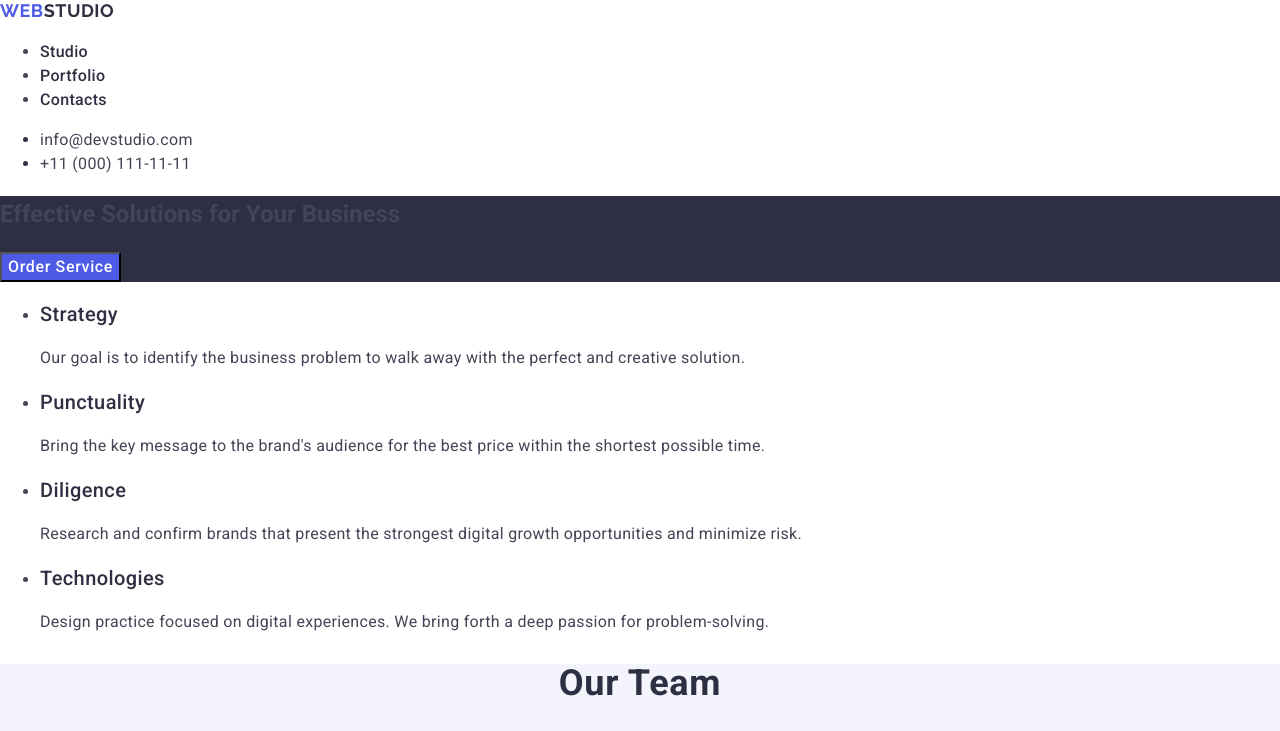
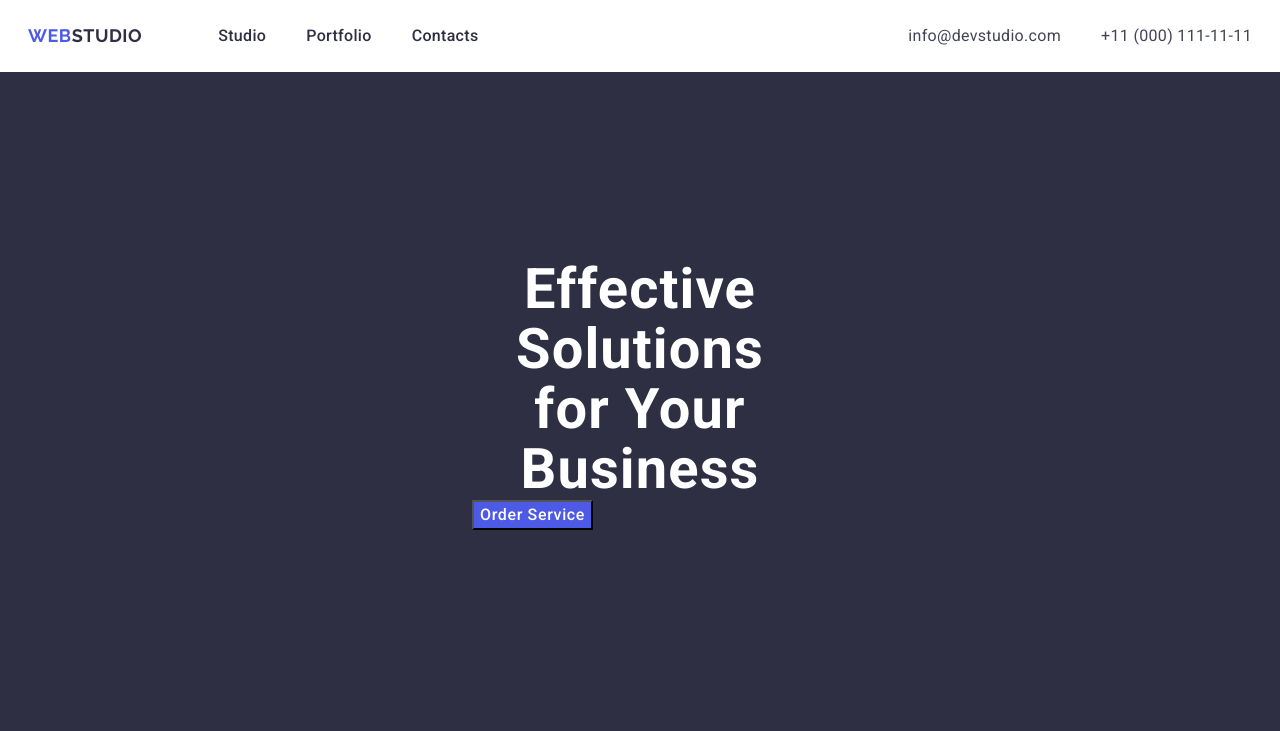
Before and after one commit to Tumanov85/goit-markup-hw-03, a plain HTML site: page index.html in a window 1280 px wide. Shown: the top 731 px of the page. Drawn offline with nearby package versions, Linux system fonts and the light colour scheme.

Commit message:
add style header

```diff
--- a/css/style.css
+++ b/css/style.css
@@ -1,4 +1,39 @@
+/* Стилі для обнулення верхніх відступів у елементів */
+h1,
+h2,
+h3,
+h4,
+h5,
+h6,
+p {
+  margin: 0;
+}
 
+/* Клас для обнулення базових властивостей списків (ul) */
+ul {
+  list-style: none;
+  padding-left: 0;
+  margin: 0;
+}
+
+/* Клас для обнулення базових властивостей у посилань */
+a {
+  text-decoration: none;
+}
+
+/* Властивості для коректного відображення картинок */
+img {
+  display: block;
+  max-width: 100%;
+  height: auto;
+}
+
+/* Властивості для обнулення курсиву address */
+
+address {
+  font-style: normal;
+
+}
 
 body {
   font-family: Roboto, sans-serif;
@@ -11,7 +46,28 @@ body {
 }
 
 /* header section*/
+.header-container {
+display: flex;
+align-items: center;
+justify-content: space-between;
+padding: 0 28px;
+position: relative;
+margin-left: auto;
+
+}
+
+.header-nav{
+  display: flex;
+  align-items: center;
+  margin-right: auto;
+
+}
+
 .header-logo {
+
+  display: inline-flex;
+  align-items: center;
+  margin-right: 76px;
   font-family: Raleway, sans-serif;
   color: #4d5ae5;
   font-size: 18px;
@@ -28,7 +84,17 @@ body {
   letter-spacing: 0.03em;
   text-transform: uppercase;
 }
+
+.header-list{
+  display: flex;
+  gap: 40px;
+  align-items: center;
+
+}
 .header-link {
+display: block;
+  padding-top: 24px;
+  padding-bottom: 24px;
   color: #2e2f42;
   font-size: 16px;
   font-weight: 500;
@@ -40,7 +106,10 @@ body {
 .header-link:focus {
   color: #404bbf;
 }
+
 .header-address-list {
+  display: flex;
+  gap: 40px;
   color: #2e2f42;
   font-style: normal;
   letter-spacing: 0.02em;
@@ -57,11 +126,15 @@ body {
   color: #404bbf;
 }
 /*unique content*/
-
+/* hero*/
 .hero {
   background-color: #2e2f42;
 }
-.main-hero {
+.hero-container {
+padding: 188px 472px 292px;
+}
+.hero-title {
+
   color: #ffffff;
   background-color: #2e2f42;
   text-align: center;
@@ -84,6 +157,8 @@ body {
 .hero-button:focus {
   background: #404bbf;
 }
+
+/*feature*/
 h2 {
   color: #2e2f42;
   font-size: 36px;
--- a/index.html
+++ b/index.html
@@ -17,6 +17,7 @@
   <body>
     <!--header section-->
     <header class="header">
+      <div class=" container header-container">
       <nav class="header-nav">
         <a class="header-logo" href="./index.html"
           >Web<span class="header-logo-black">Studio</span></a
@@ -42,11 +43,12 @@
           </li>
         </ul>
       </address>
+    </div>
     </header>
     <!--unique content-->
     <main class="main">
       <section class="hero">
-        <div class="container">
+        <div class="container hero-container">
         <h1 class="hero-title">Effective Solutions for Your Business</h1>
         <button type="button" class="hero-button">Order Service</button>
         </div>
@@ -95,8 +97,7 @@
             <img
               src="./images/img-1.jpg"
               alt="Mark Guerrero"
-              width="264"
-              height="260" />
+              width="264" />
             <h3 class="text-main">Mark Guerrero</h3>
             <p class="text">Product Designer</p>
           </li>
```
